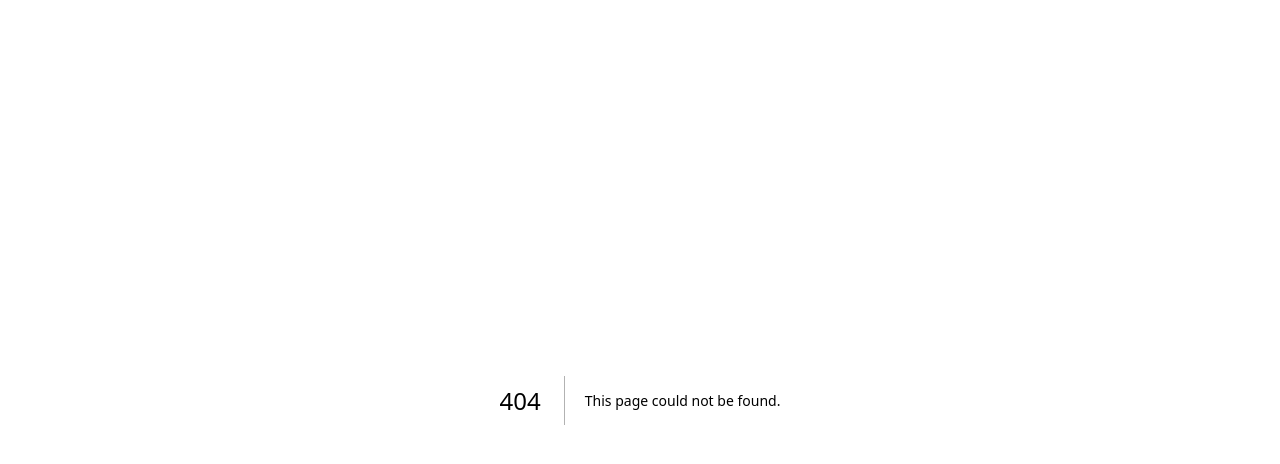
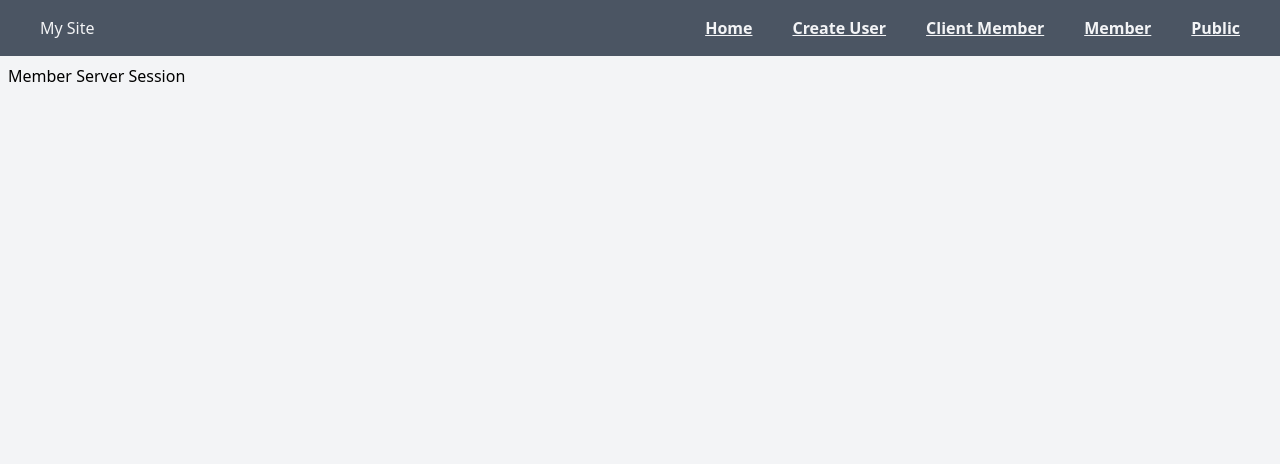
Before and after one commit to umairahmed88/next-auth-fcc, a Next.js app: page /Member in a window 1280 px wide. Before the commit this address had no page. Shown: the top 464 px of the page. Built offline with nearby package versions, Linux system fonts and the light colour scheme.

Commit message:
install next js and added pages to it

```diff
--- /dev/null
+++ b/app/(components)/Nav.jsx
@@ -0,0 +1,21 @@
+import Link from "next/link";
+import React from "react";
+
+const Nav = () => {
+	return (
+		<header className=' bg-gray-600 text-gray-100'>
+			<nav className=' flex justify-between items-center w-full px-10 py-4'>
+				<div className=''>My Site</div>
+				<div className=' flex gap-10'>
+					<Link href='/'>Home</Link>
+					<Link href='/CreateUser'>Create User</Link>
+					<Link href='/ClientMember'>Client Member</Link>
+					<Link href='/Member'>Member</Link>
+					<Link href='/Public'>Public</Link>
+				</div>
+			</nav>
+		</header>
+	);
+};
+
+export default Nav;
--- /dev/null
+++ b/app/ClientMember/page.jsx
@@ -0,0 +1,7 @@
+"use client";
+
+const Member = () => {
+	return <div>Member Client Session</div>;
+};
+
+export default Member;
--- /dev/null
+++ b/app/CreateUser/page.jsx
@@ -0,0 +1,7 @@
+import React from "react";
+
+const CreateUser = () => {
+	return <div>Only Admins!</div>;
+};
+
+export default CreateUser;
--- /dev/null
+++ b/app/Denied/page.jsx
@@ -0,0 +1,9 @@
+const Denied = () => {
+	return (
+		<div>
+			<h1 className=' text-red-700'>Denied</h1>
+		</div>
+	);
+};
+
+export default Denied;
--- /dev/null
+++ b/app/Member/page.jsx
@@ -0,0 +1,5 @@
+const Member = () => {
+	return <div>Member Server Session</div>;
+};
+
+export default Member;
--- /dev/null
+++ b/app/Public/page.jsx
@@ -0,0 +1,11 @@
+import React from "react";
+
+const Public = () => {
+	return (
+		<div>
+			<h1>Public</h1>
+		</div>
+	);
+};
+
+export default Public;
--- a/app/globals.css
+++ b/app/globals.css
@@ -2,26 +2,12 @@
 @tailwind components;
 @tailwind utilities;
 
-:root {
-  --foreground-rgb: 0, 0, 0;
-  --background-start-rgb: 214, 219, 220;
-  --background-end-rgb: 255, 255, 255;
+@layer base {
+	h1 {
+		@apply font-bold text-3xl;
+	}
+
+	a {
+		@apply underline font-bold;
+	}
 }
-
-@media (prefers-color-scheme: dark) {
-  :root {
-    --foreground-rgb: 255, 255, 255;
-    --background-start-rgb: 0, 0, 0;
-    --background-end-rgb: 0, 0, 0;
-  }
-}
-
-body {
-  color: rgb(var(--foreground-rgb));
-  background: linear-gradient(
-      to bottom,
-      transparent,
-      rgb(var(--background-end-rgb))
-    )
-    rgb(var(--background-start-rgb));
-}
--- a/app/layout.js
+++ b/app/layout.js
@@ -1,17 +1,18 @@
-import './globals.css'
-import { Inter } from 'next/font/google'
-
-const inter = Inter({ subsets: ['latin'] })
+import Nav from "./(components)/Nav";
+import "./globals.css";
 
 export const metadata = {
-  title: 'Create Next App',
-  description: 'Generated by create next app',
-}
+	title: "Create Next App",
+	description: "Generated by create next app",
+};
 
 export default function RootLayout({ children }) {
-  return (
-    <html lang="en">
-      <body className={inter.className}>{children}</body>
-    </html>
-  )
+	return (
+		<html lang='en'>
+			<body className=' bg-gray-100'>
+				<Nav />
+				<div className=' m-2'>{children}</div>
+			</body>
+		</html>
+	);
 }
--- a/app/page.js
+++ /dev/null
@@ -1,113 +0,0 @@
-import Image from 'next/image'
-
-export default function Home() {
-  return (
-    <main className="flex min-h-screen flex-col items-center justify-between p-24">
-      <div className="z-10 w-full max-w-5xl items-center justify-between font-mono text-sm lg:flex">
-        <p className="fixed left-0 top-0 flex w-full justify-center border-b border-gray-300 bg-gradient-to-b from-zinc-200 pb-6 pt-8 backdrop-blur-2xl dark:border-neutral-800 dark:bg-zinc-800/30 dark:from-inherit lg:static lg:w-auto  lg:rounded-xl lg:border lg:bg-gray-200 lg:p-4 lg:dark:bg-zinc-800/30">
-          Get started by editing&nbsp;
-          <code className="font-mono font-bold">app/page.js</code>
-        </p>
-        <div className="fixed bottom-0 left-0 flex h-48 w-full items-end justify-center bg-gradient-to-t from-white via-white dark:from-black dark:via-black lg:static lg:h-auto lg:w-auto lg:bg-none">
-          <a
-            className="pointer-events-none flex place-items-center gap-2 p-8 lg:pointer-events-auto lg:p-0"
-            href="https://vercel.com?utm_source=create-next-app&utm_medium=appdir-template&utm_campaign=create-next-app"
-            target="_blank"
-            rel="noopener noreferrer"
-          >
-            By{' '}
-            <Image
-              src="/vercel.svg"
-              alt="Vercel Logo"
-              className="dark:invert"
-              width={100}
-              height={24}
-              priority
-            />
-          </a>
-        </div>
-      </div>
-
-      <div className="relative flex place-items-center before:absolute before:h-[300px] before:w-[480px] before:-translate-x-1/2 before:rounded-full before:bg-gradient-radial before:from-white before:to-transparent before:blur-2xl before:content-[''] after:absolute after:-z-20 after:h-[180px] after:w-[240px] after:translate-x-1/3 after:bg-gradient-conic after:from-sky-200 after:via-blue-200 after:blur-2xl after:content-[''] before:dark:bg-gradient-to-br before:dark:from-transparent before:dark:to-blue-700 before:dark:opacity-10 after:dark:from-sky-900 after:dark:via-[#0141ff] after:dark:opacity-40 before:lg:h-[360px]">
-        <Image
-          className="relative dark:drop-shadow-[0_0_0.3rem_#ffffff70] dark:invert"
-          src="/next.svg"
-          alt="Next.js Logo"
-          width={180}
-          height={37}
-          priority
-        />
-      </div>
-
-      <div className="mb-32 grid text-center lg:mb-0 lg:grid-cols-4 lg:text-left">
-        <a
-          href="https://nextjs.org/docs?utm_source=create-next-app&utm_medium=appdir-template&utm_campaign=create-next-app"
-          className="group rounded-lg border border-transparent px-5 py-4 transition-colors hover:border-gray-300 hover:bg-gray-100 hover:dark:border-neutral-700 hover:dark:bg-neutral-800/30"
-          target="_blank"
-          rel="noopener noreferrer"
-        >
-          <h2 className={`mb-3 text-2xl font-semibold`}>
-            Docs{' '}
-            <span className="inline-block transition-transform group-hover:translate-x-1 motion-reduce:transform-none">
-              -&gt;
-            </span>
-          </h2>
-          <p className={`m-0 max-w-[30ch] text-sm opacity-50`}>
-            Find in-depth information about Next.js features and API.
-          </p>
-        </a>
-
-        <a
-          href="https://nextjs.org/learn?utm_source=create-next-app&utm_medium=appdir-template-tw&utm_campaign=create-next-app"
-          className="group rounded-lg border border-transparent px-5 py-4 transition-colors hover:border-gray-300 hover:bg-gray-100 hover:dark:border-neutral-700 hover:dark:bg-neutral-800 hover:dark:bg-opacity-30"
-          target="_blank"
-          rel="noopener noreferrer"
-        >
-          <h2 className={`mb-3 text-2xl font-semibold`}>
-            Learn{' '}
-            <span className="inline-block transition-transform group-hover:translate-x-1 motion-reduce:transform-none">
-              -&gt;
-            </span>
-          </h2>
-          <p className={`m-0 max-w-[30ch] text-sm opacity-50`}>
-            Learn about Next.js in an interactive course with&nbsp;quizzes!
-          </p>
-        </a>
-
-        <a
-          href="https://vercel.com/templates?framework=next.js&utm_source=create-next-app&utm_medium=appdir-template&utm_campaign=create-next-app"
-          className="group rounded-lg border border-transparent px-5 py-4 transition-colors hover:border-gray-300 hover:bg-gray-100 hover:dark:border-neutral-700 hover:dark:bg-neutral-800/30"
-          target="_blank"
-          rel="noopener noreferrer"
-        >
-          <h2 className={`mb-3 text-2xl font-semibold`}>
-            Templates{' '}
-            <span className="inline-block transition-transform group-hover:translate-x-1 motion-reduce:transform-none">
-              -&gt;
-            </span>
-          </h2>
-          <p className={`m-0 max-w-[30ch] text-sm opacity-50`}>
-            Explore the Next.js 13 playground.
-          </p>
-        </a>
-
-        <a
-          href="https://vercel.com/new?utm_source=create-next-app&utm_medium=appdir-template&utm_campaign=create-next-app"
-          className="group rounded-lg border border-transparent px-5 py-4 transition-colors hover:border-gray-300 hover:bg-gray-100 hover:dark:border-neutral-700 hover:dark:bg-neutral-800/30"
-          target="_blank"
-          rel="noopener noreferrer"
-        >
-          <h2 className={`mb-3 text-2xl font-semibold`}>
-            Deploy{' '}
-            <span className="inline-block transition-transform group-hover:translate-x-1 motion-reduce:transform-none">
-              -&gt;
-            </span>
-          </h2>
-          <p className={`m-0 max-w-[30ch] text-sm opacity-50`}>
-            Instantly deploy your Next.js site to a shareable URL with Vercel.
-          </p>
-        </a>
-      </div>
-    </main>
-  )
-}
--- /dev/null
+++ b/app/page.jsx
@@ -0,0 +1,7 @@
+import React from "react";
+
+const Home = () => {
+	return <div>Home</div>;
+};
+
+export default Home;
--- a/package.json
+++ b/package.json
@@ -11,8 +11,9 @@
 	"dependencies": {
 		"autoprefixer": "10.4.16",
 		"eslint": "8.55.0",
-    "eslint-config-next": "14.0.4",
-    "next": "14.0.4",
+		"eslint-config-next": "13.5.4",
+		"next": "^14.0.4",
+		"next-auth": "^4.24.5",
 		"postcss": "8.4.32",
 		"react": "18.2.0",
 		"react-dom": "18.2.0",
```
Also changed, not shown: 1 other file (tests, documents, lock files or other folders). Lines whose indentation alone changed are shown as unchanged.
